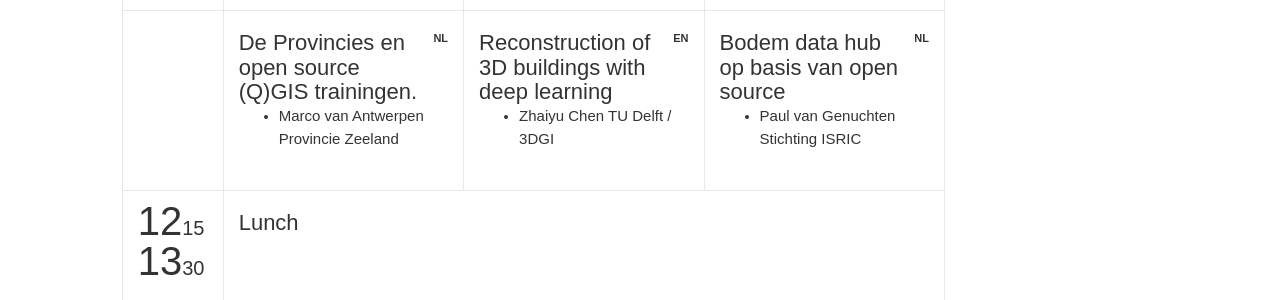
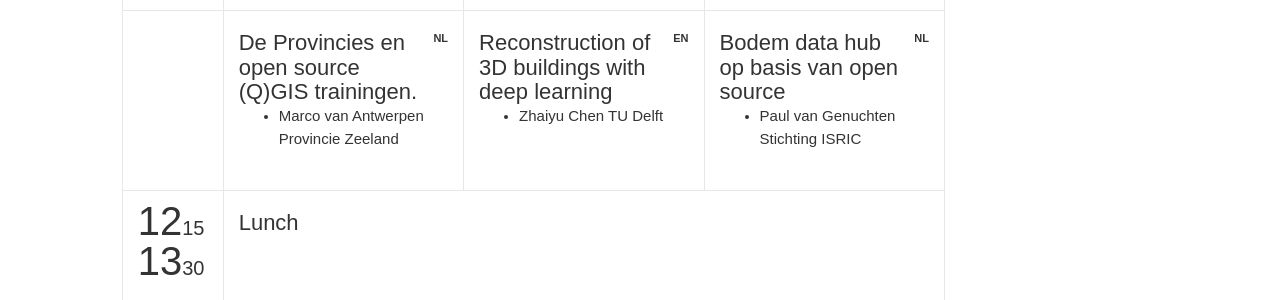
Before and after one commit to foss4gnl/2021.foss4g.nl, a Jekyll site: the page built from conference.html, in a window 1280 px wide and 900 px high, scrolled down 1798 px. Shown: the part 153-453 px from the top of the window. Built offline with Jekyll 4.4.1, drawn with Linux system fonts in a browser that asks for light colours; nearby versions of some CDN libraries; some web fonts are replaced; comment, search, counter and statistics services are not loaded.

Commit message:
Update speakers.yml

```diff
--- a/_data/speakers.yml
+++ b/_data/speakers.yml
@@ -350,7 +350,7 @@
   id: 31
   name: "Zhaiyu"
   surname: "Chen"
-  company: "TU Delft / 3DGI"
+  company: "TU Delft"
   title: "Researcher"
   bio: ""
   thumbnailUrl: zhaiyu.jpg
```
